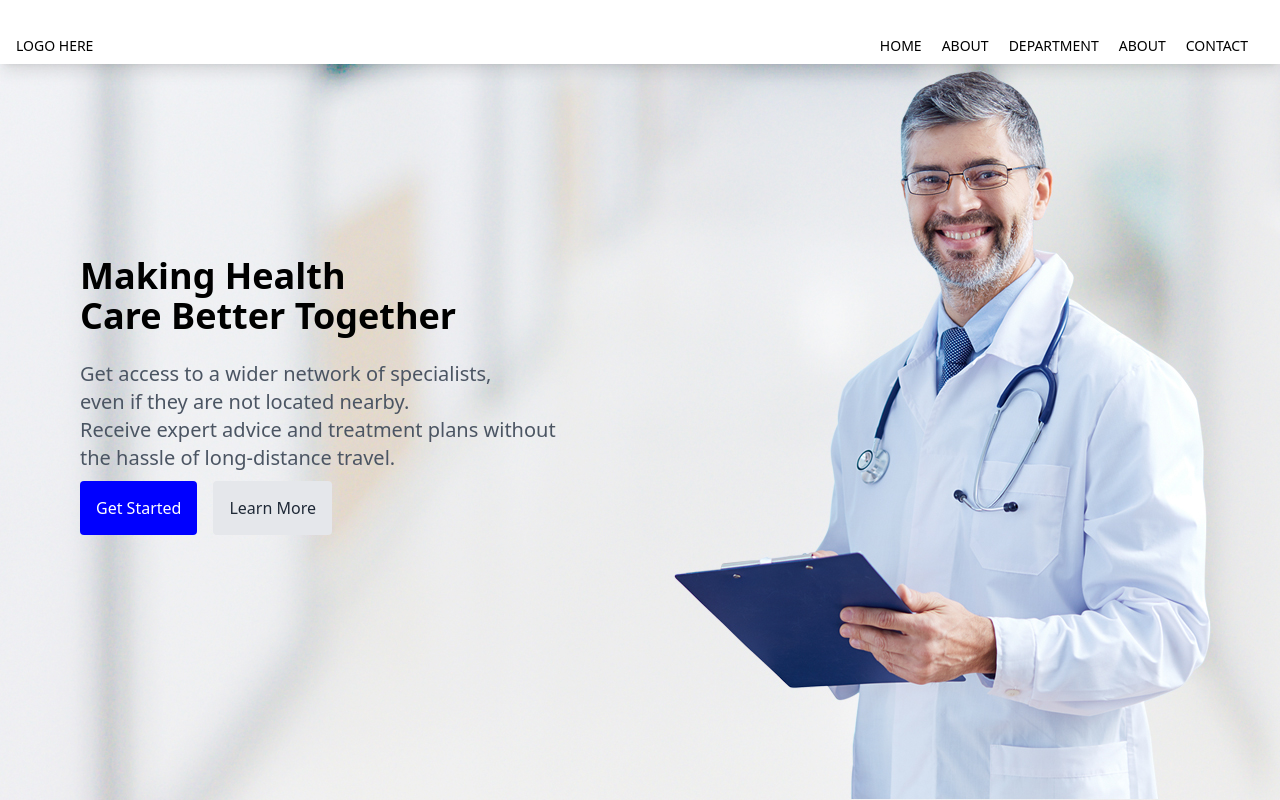
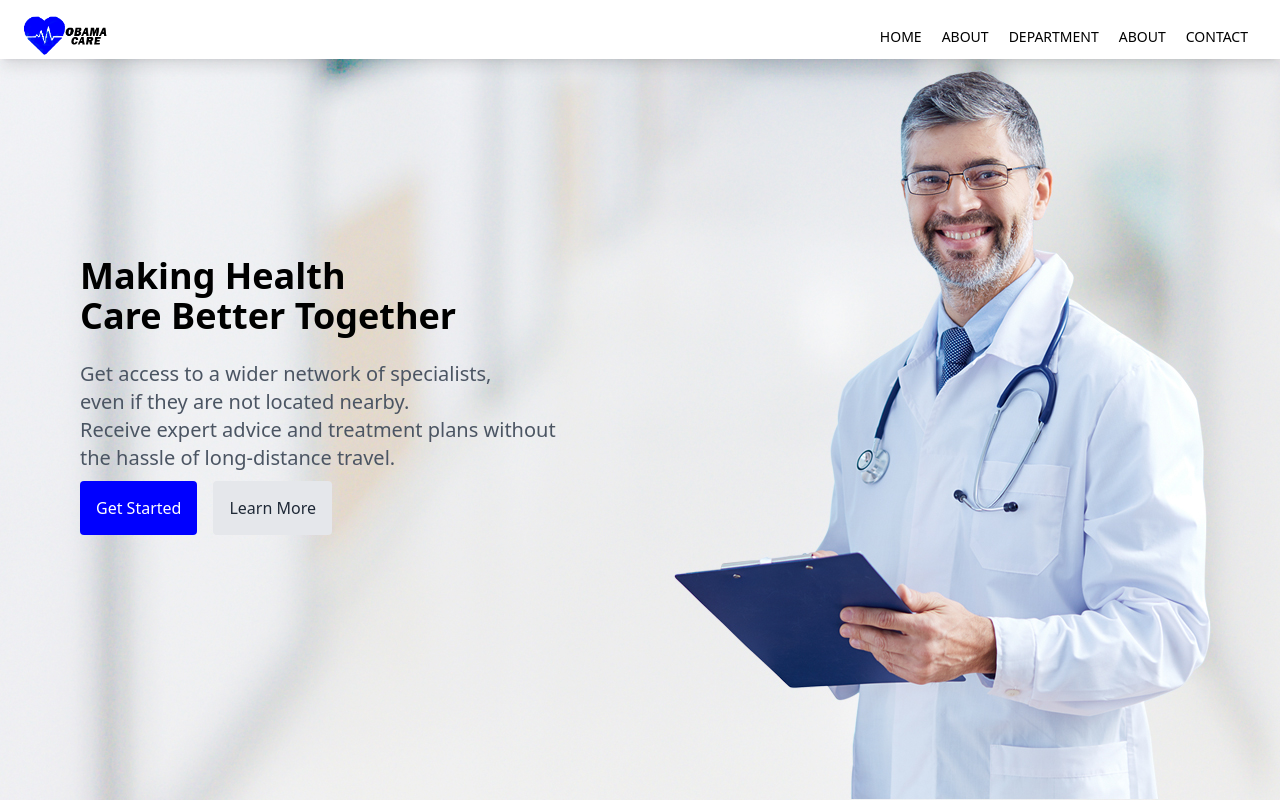
Before and after one commit to Harbiodun-coder/obama-care, a Next.js app: page / in a window 1280 px wide. Shown: the top 800 px of the page. Built offline with nearby package versions, Linux system fonts and the light colour scheme.

Commit message:
little modification to login page

```diff
--- a/components/Header.tsx
+++ b/components/Header.tsx
@@ -1,4 +1,5 @@
 import React, { useState } from 'react';
+import Image from "next/image";
 
 export default function Header() {
   const [isOpen, setIsOpen] = useState(false);
@@ -8,9 +9,18 @@ export default function Header() {
   };
 
   return (
-    <div className="fixed w-full bg-white top-0 left-0 shadow-lg z-50 pt-7 items-center">
-      <div className="flex justify-between text-sm py-2 gap-5 px-4 h-15 items-center">
-        <div className="">LOGO HERE</div>
+    <div className="fixed w-full bg-white top-0 left-0 shadow-lg z-50 pt-4 items-center">
+      <div className="flex justify-between text-sm  gap-5 px-4 h-15 items-center">
+        <div className="">
+        <Image
+        src="/logo.png"
+        alt="Logo"
+        width={100}
+        height={100}
+        className="rounded-full mx-auto"
+        layout="fixed"
+      />
+        </div>
         <div className="hidden md:flex">
           <ul className="flex justify-between gap-5 px-4">
             <li>HOME</li>
--- a/components/signup/Step2.tsx
+++ b/components/signup/Step2.tsx
@@ -3,7 +3,7 @@ import Input from "../shared/Input";
 import { SignUpState } from "@/pages/onboarding";
 import OnBoardingLayout from "../layout/OnBoardingLayout";
 import Button from "../shared/Button";
-import { FaUser, FaEnvelope, FaLock } from "react-icons/fa";
+import { FaUser, FaEnvelope, FaLock, FaEye, FaEyeSlash } from "react-icons/fa";
 import { GoArrowLeft } from "react-icons/go";
 import GoogleLoginButton from "../shared/GoogleLogin";
 
@@ -16,6 +16,7 @@ type Step2Props = {
 
 const Step2: React.FC<Step2Props> = ({ prev, next, change, state }) => {
   const [errors, setErrors] = useState<{ [key: string]: string }>({});
+  const [showPassword, setShowPassword] = useState(false);
 
   const validatePasswordStrength = (password: string) => {
     const errors: string[] = [];
@@ -43,6 +44,10 @@ const Step2: React.FC<Step2Props> = ({ prev, next, change, state }) => {
     if (Object.keys(newErrors).length === 0) {
       next(e);
     }
+  };
+
+  const togglePasswordVisibility = () => {
+    setShowPassword(!showPassword);
   };
 
   return (
@@ -84,19 +89,31 @@ const Step2: React.FC<Step2Props> = ({ prev, next, change, state }) => {
             change={change}
             placeholder="Enter your email"
             required
-            icon={<FaEnvelope className="text-[gray]"/>}
+            icon={<FaEnvelope className="text-[gray]" />}
           />
           {errors.email && <p className="text-red-500">{errors.email}</p>}
+          <div className="relative">
             <Input
               label="Password"
               name="password"
-            type="password"
+              type={showPassword ? "text" : "password"}
               value={state.password}
               change={change}
               placeholder="Enter your password"
               required
-            icon = {<FaLock className="text-[gray]" />}
+              icon={<FaLock className="text-[gray]" />}
             />
+            <div
+              className="absolute inset-y-0 right-0 pr-3 flex items-center text-sm leading-5 pt-5"
+              onClick={togglePasswordVisibility}
+            >
+              {showPassword ? (
+                <FaEyeSlash className="text-gray-500 cursor-pointer " />
+              ) : (
+                <FaEye className="text-gray-500 cursor-pointer" />
+              )}
+            </div>
+          </div>
           {errors.password && <p className="text-red-500">{errors.password}</p>}
 
           <div className="mt-4 items-center">
@@ -109,11 +126,7 @@ const Step2: React.FC<Step2Props> = ({ prev, next, change, state }) => {
               isLoading={false}
             />
           </div>
-          <div className="flex py-4 justify-between">
-            <div className="border flex flex-col"></div>
-            <span>OR</span>
-            <div className="border border-b"></div>
-          </div>
+
           <div className="flex justify-center py-4">
             <GoogleLoginButton />
           </div>
--- a/pages/login.tsx
+++ b/pages/login.tsx
@@ -6,10 +6,12 @@ import OnBoardingLayout from "@/components/layout/OnBoardingLayout";
 import { useRouter } from "next/router";
 import GoogleLoginButton from "@/components/shared/GoogleLogin";
 import Swal from 'sweetalert2';
+import { FaEye, FaEyeSlash } from "react-icons/fa";
 
 export default function LoginPage() {
   const [email, setEmail] = useState("");
   const [password, setPassword] = useState("");
+  const [showPassword, setShowPassword] = useState(false);
   const [loading, setLoading] = useState(false);
   const router = useRouter();
 
@@ -83,6 +85,10 @@ export default function LoginPage() {
     setPassword(e.target.value);
   };
 
+  const togglePasswordVisibility = () => {
+    setShowPassword(!showPassword);
+  };
+
   return (
     <OnBoardingLayout>
       <div className="">
@@ -104,14 +110,26 @@ export default function LoginPage() {
               value={email}
               change={handleChangeEmail}
             />
+            <div className="relative">
               <Input
                 label="Password"
                 name="password"
-              type="password"
+                type={showPassword ? "text" : "password"}
                 placeholder="***********"
                 value={password}
                 change={handleChangePassword}
               />
+              <div
+                className="absolute inset-y-0 right-0 pr-3 flex items-center text-sm leading-5 pt-5"
+                onClick={togglePasswordVisibility}
+              >
+                {showPassword ? (
+                  <FaEyeSlash className="text-gray-500 cursor-pointer" />
+                ) : (
+                  <FaEye className="text-gray-500 cursor-pointer" />
+                )}
+              </div>
+            </div>
           </div>
           <div className="w-full mt-4">
             <Button
```
Also changed, not shown: public/logo.png. Lines whose indentation alone changed are shown as unchanged.
